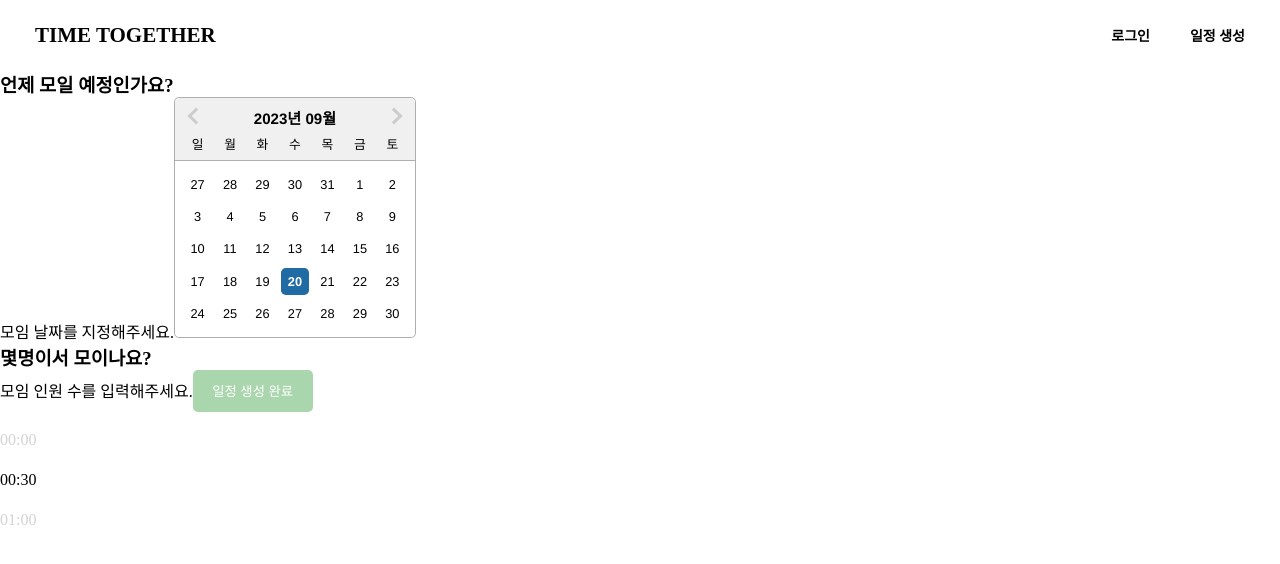
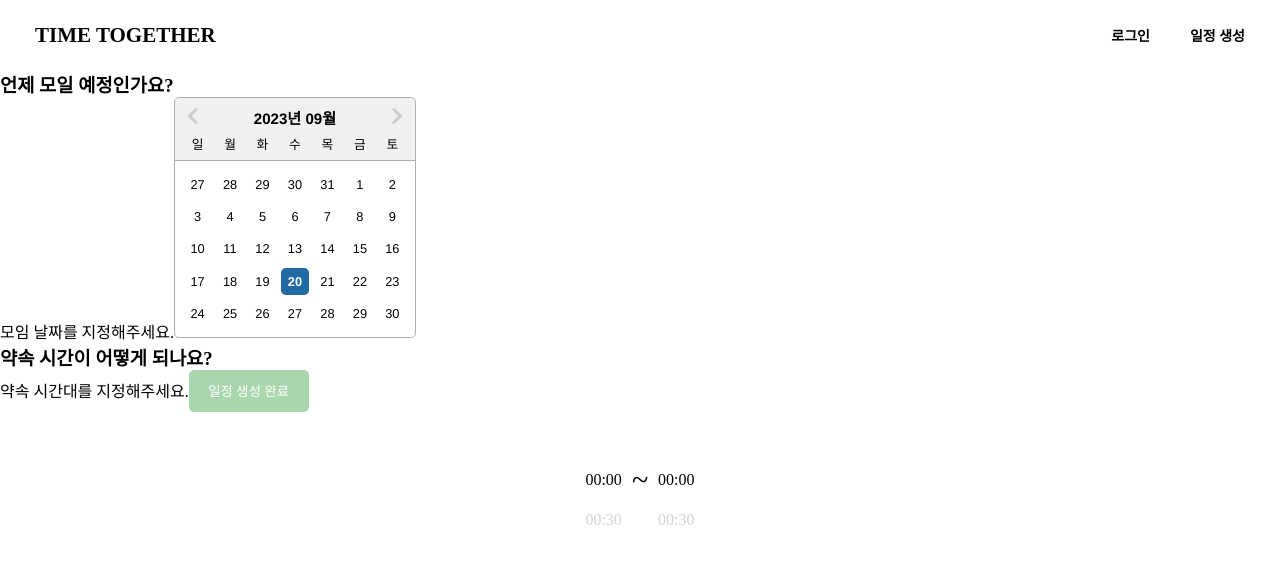
Before and after one commit to nahyyun/TimeTogether, a Next.js app: page /make-meeting in a window 1280 px wide. Shown: the top 564 px of the page. Built offline with nearby package versions, Linux system fonts and the light colour scheme.

Commit message:
feat: time item 컴포넌트 분리

```diff
--- a/src/components/MeetingDateTimePicker/index.tsx
+++ b/src/components/MeetingDateTimePicker/index.tsx
@@ -21,8 +21,8 @@ const MeetingDateTimePicker = forwardRef<
       <span>모임 날짜를 지정해주세요.</span>
       <CustomDatePicker setDateValue={setDateValue} />
 
-      <h3>몇명이서 모이나요?</h3>
-      <span>모임 인원 수를 입력해주세요.</span>
+      <h3>약속 시간이 어떻게 되나요?</h3>
+      <span>약속 시간대를 지정해주세요.</span>
       <TimePicker />
 
       <Button type="submit">일정 생성 완료</Button>
--- /dev/null
+++ b/src/components/TimePicker/TimeListContainer/index.tsx
@@ -0,0 +1,91 @@
+import { useEffect, useState } from "react";
+import {
+  MIN_SCROLL_Y,
+  scrollToVisibleArea,
+  TIME_ITEM_HEIGHT,
+} from "utils/timePicker";
+import * as S from "./style";
+
+interface TimeListContainerProps {
+  range: string[];
+  setSelectedTimeIdx: (idx: number) => void;
+}
+
+export default function TimeListContainer({
+  range,
+  setSelectedTimeIdx,
+}: TimeListContainerProps) {
+  const [isScrollStart, setIsScrollStart] = useState(false);
+  const [scrollY, setScrollY] = useState(MIN_SCROLL_Y);
+  const [prevTouchY, setPrevTouchY] = useState(0);
+
+  const handleTouchMove = (e: React.TouchEvent) => {
+    if (!isScrollStart) setIsScrollStart(true);
+
+    const currentTouchY = e.touches[0].pageY;
+    setPrevTouchY(currentTouchY);
+
+    if (!prevTouchY) return;
+
+    const offsetY = prevTouchY - currentTouchY;
+
+    setScrollY((prev) => prev + offsetY);
+  };
+
+  const handleTouchEnd = () => {
+    setIsScrollStart(false);
+    setPrevTouchY(0);
+    setScrollY((prev) => scrollToVisibleArea(prev));
+  };
+
+  const handleMouseDown = () => {
+    setIsScrollStart(true);
+  };
+
+  const handleMouseMove = (e: React.MouseEvent) => {
+    if (!isScrollStart) return;
+
+    const currentMouseY = e.pageY;
+    setPrevTouchY(currentMouseY);
+
+    if (!prevTouchY) return;
+
+    const offsetY = prevTouchY - currentMouseY;
+
+    setScrollY((prev) => prev + offsetY);
+  };
+
+  const handleMouseUp = () => {
+    setIsScrollStart(false);
+    setPrevTouchY(0);
+    setScrollY((prev) => scrollToVisibleArea(prev));
+  };
+
+  useEffect(() => {
+    if (isScrollStart) return;
+
+    setSelectedTimeIdx(scrollY / TIME_ITEM_HEIGHT + 1);
+  }, [isScrollStart]);
+
+  return (
+    <S.TimeListContainer
+      onMouseDown={handleMouseDown}
+      onMouseMove={handleMouseMove}
+      onMouseUp={handleMouseUp}
+      onTouchMove={handleTouchMove}
+      onTouchEnd={handleTouchEnd}
+    >
+      <S.TimeList>
+        {range.map((time, idx) => (
+          <S.TimeItem
+            key={idx}
+            scrollY={scrollY}
+            isActiveItem={idx === scrollY / TIME_ITEM_HEIGHT + 1}
+          >
+            {time}
+          </S.TimeItem>
+        ))}
+      </S.TimeList>
+    </S.TimeListContainer>
+  );
+}
--- /dev/null
+++ b/src/components/TimePicker/TimeListContainer/style.ts
@@ -0,0 +1,23 @@
+import styled from "@emotion/styled";
+import { TIME_ITEM_HEIGHT } from "utils/timePicker";
+
+export const TimeListContainer = styled.div``;
+
+export const TimeList = styled.div`
+  position: relative;
+  top: 420px;
+  height: ${TIME_ITEM_HEIGHT * 3}px;
+  line-height: ${TIME_ITEM_HEIGHT}px;
+  overflow-y: hidden;
+`;
+
+export const TimeItem = styled.div<{
+  isActiveItem: boolean;
+  scrollY: number;
+}>`
+  height: ${TIME_ITEM_HEIGHT}px;
+  color: ${({ isActiveItem }) => (isActiveItem ? "black" : "lightgrey")};
+  cursor: pointer;
+  transform: translateY(${({ scrollY }) => -scrollY + "px"});
+  transition: transform 0.2s;
+`;
--- a/src/components/TimePicker/index.tsx
+++ b/src/components/TimePicker/index.tsx
@@ -1,74 +1,31 @@
 import { useState } from "react";
-import {
-  scrollToVisibleArea,
-  TimeRange,
-  TIME_ITEM_HEIGHT,
-} from "utils/timePicker";
+import { TimeRange } from "utils/timePicker";
 import * as S from "./style";
+import TimeListContainer from "./TimeListContainer";
 
 export default function TimePicker() {
-  const [isMouseDown, setIsMouseDown] = useState(false);
-  const [scrollY, setScrollY] = useState(0);
-  const [prevTouchY, setPrevTouchY] = useState(0);
+  const [selectedTimeIdx, setSelectedTimeIdx] = useState({
+    startTimeIdx: 0,
+    endTimeIdx: 0,
+  });
 
-  const handleTouchMove = (e: React.TouchEvent) => {
-    const currentTouchY = e.touches[0].pageY;
-    setPrevTouchY(currentTouchY);
-
-    if (!prevTouchY) return;
-
-    const offsetY = prevTouchY - currentTouchY;
-
-    setScrollY((prev) => prev + offsetY);
-  };
-
-  const handleTouchEnd = (e: React.TouchEvent) => {
-    setPrevTouchY(0);
-    setScrollY((prev) => scrollToVisibleArea(prev));
-  };
-
-  const handleMouseDown = (e: React.MouseEvent) => {
-    setIsMouseDown(true);
-  };
-
-  const handleMouseMove = (e: React.MouseEvent) => {
-    if (!isMouseDown) return;
-
-    const currentMouseY = e.pageY;
-    setPrevTouchY(currentMouseY);
-
-    if (!prevTouchY) return;
-
-    const offsetY = prevTouchY - currentMouseY;
-
-    setScrollY((prev) => prev + offsetY);
-  };
-
-  const handleMouseUp = (e: React.MouseEvent) => {
-    setIsMouseDown(false);
-    setPrevTouchY(0);
-    setScrollY((prev) => scrollToVisibleArea(prev));
+  const startTime = (key: string, idx: number) => {
+    setSelectedTimeIdx((prev) => ({ ...prev, [key]: idx }));
   };
 
   return (
-    <S.TimePickerContainer
-      onMouseDown={handleMouseDown}
-      onMouseMove={handleMouseMove}
-      onMouseUp={handleMouseUp}
-      onTouchMove={handleTouchMove}
-      onTouchEnd={handleTouchEnd}
-    >
-      <S.StartTimeWrapper>
-        {TimeRange.map((time, idx) => (
-          <S.Time
-            key={idx}
-            scrollY={scrollY}
-            isActiveItem={idx === scrollY / TIME_ITEM_HEIGHT + 1}
-          >
-            {time}
-          </S.Time>
-        ))}
-      </S.StartTimeWrapper>
+    <S.TimePickerContainer>
+      <TimeListContainer
+        range={TimeRange}
+        setSelectedTimeIdx={(idx: number) => startTime("startTimeIdx", idx)}
+      />
+
+      <S.Separator>~</S.Separator>
+
+      <TimeListContainer
+        range={TimeRange}
+        setSelectedTimeIdx={(idx: number) => startTime("endTimeIdx", idx)}
+      />
     </S.TimePickerContainer>
   );
 }
--- a/src/components/TimePicker/style.ts
+++ b/src/components/TimePicker/style.ts
@@ -1,27 +1,20 @@
-import { TIME_ITEM_HEIGHT } from "../../utils/timePicker";
+import { theme } from "@/styles/theme";
 import styled from "@emotion/styled";
 
 export const TimePickerContainer = styled.div`
   position: absolute;
   top: 0;
   height: 100vh;
+  display: flex;
+  width: 100%;
+  justify-content: center;
+  gap: 10px;
 `;
 
-export const StartTimeWrapper = styled.div`
+export const Separator = styled.span`
   position: relative;
   top: 420px;
-  height: ${TIME_ITEM_HEIGHT * 3}px;
-  line-height: ${TIME_ITEM_HEIGHT}px;
-  transition: transform 0.2s;
-  overflow-y: hidden;
+  height: 120px;
+  line-height: 120px;
+  font-size: ${theme.text.size.xlg};
 `;
-
-export const Time = styled.div<{
-  isActiveItem: boolean;
-  scrollY: number;
-}>`
-  height: ${TIME_ITEM_HEIGHT}px;
-  color: ${({ isActiveItem }) => (isActiveItem ? "black" : "lightgrey")};
-  cursor: pointer;
-  transform: translateY(${({ scrollY }) => -scrollY + "px"});
-`;
--- a/src/styles/theme.tsx
+++ b/src/styles/theme.tsx
@@ -19,6 +19,13 @@ export const theme = {
     error: "#FF7C7C",
   },
   text: {
-    size: { xs: "10px", sm: "14px", md: "18px", lg: "20px", xxlg: "46px" },
+    size: {
+      xs: "10px",
+      sm: "14px",
+      md: "18px",
+      lg: "20px",
+      xlg: "30px",
+      xxlg: "46px",
+    },
   },
 } as const;
--- a/src/utils/timePicker.ts
+++ b/src/utils/timePicker.ts
@@ -5,15 +5,17 @@ export const TimeRange = Array.from({ length: 48 }, (_, hour: number) => {
   return `${hourFormat}:${minuteFormat}`;
 });
 
-const VISIBLE_ITEM_CNT = 3;
+const ITEM_CNT_OF_LAST_SCROLL_PAGE = 2;
 export const TIME_ITEM_HEIGHT = 40;
-const SCROLLED_ITEM_CNT = TimeRange.length - VISIBLE_ITEM_CNT;
+const SCROLLED_ITEM_CNT_BEFORE_LAST_SCROLL_PAGE =
+  TimeRange.length - ITEM_CNT_OF_LAST_SCROLL_PAGE;
 
-export const MIN_SCROLL_Y = 0;
-export const MAX_SCROLL_Y = TIME_ITEM_HEIGHT * SCROLLED_ITEM_CNT;
+export const MIN_SCROLL_Y = -TIME_ITEM_HEIGHT;
+export const MAX_SCROLL_Y =
+  TIME_ITEM_HEIGHT * SCROLLED_ITEM_CNT_BEFORE_LAST_SCROLL_PAGE;
 
 export const scrollToVisibleArea = (_scrollY: number) => {
-  if (_scrollY < 0) return MIN_SCROLL_Y;
+  if (_scrollY < MIN_SCROLL_Y) return MIN_SCROLL_Y;
   if (_scrollY > MAX_SCROLL_Y) return MAX_SCROLL_Y;
 
   const remainderFromScroll = _scrollY % TIME_ITEM_HEIGHT;
```
